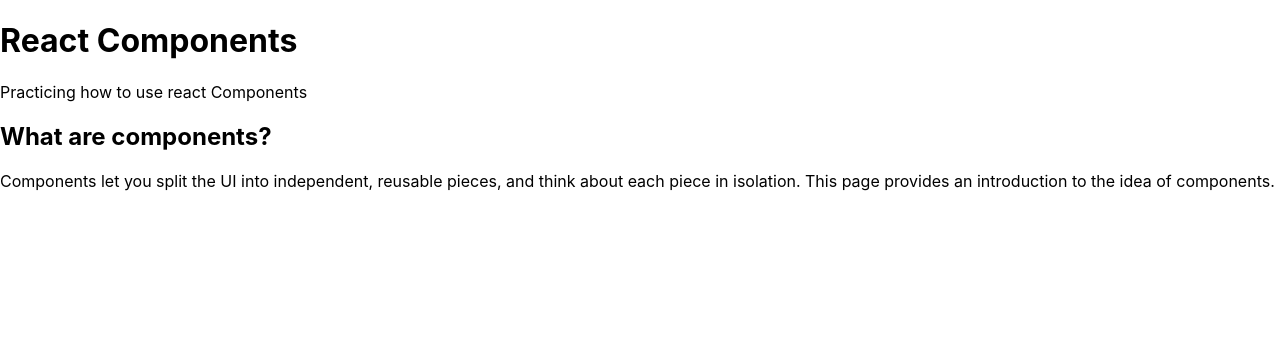
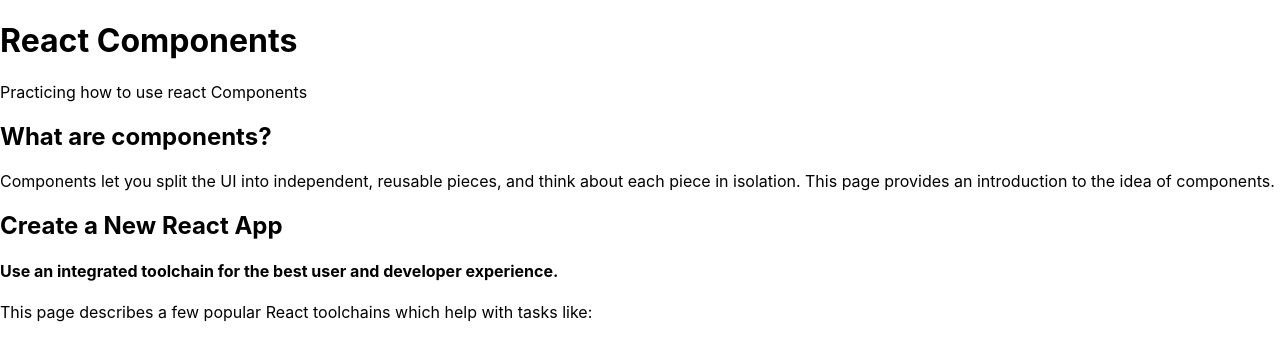
Before and after one commit to dselasea/components, a React (Create React App) app: page / in a window 1280 px wide. Shown: the top 360 px of the page. Built offline with nearby package versions, Linux system fonts and the light colour scheme.

Commit message:
Third Component

```diff
--- a/src/App.js
+++ b/src/App.js
@@ -2,12 +2,14 @@
 import "./App.css";
 import Header from "./Header";
 import Body from "./Body";
+import CreateReactApp from "./CreateReactApp";
 
 function App() {
   return (
     <div>
       <Header />
       <Body />
+      <CreateReactApp />
     </div>
   );
 }
--- /dev/null
+++ b/src/CreateReactApp.js
@@ -0,0 +1,18 @@
+import React from "react";
+
+function CreateReactApp() {
+  return (
+    <div>
+      <h2>Create a New React App</h2>
+      <h4>
+        Use an integrated toolchain for the best user and developer experience.
+      </h4>
+      <p>
+        This page describes a few popular React toolchains which help with tasks
+        like:
+      </p>
+    </div>
+  );
+}
+
+export default CreateReactApp;
```
